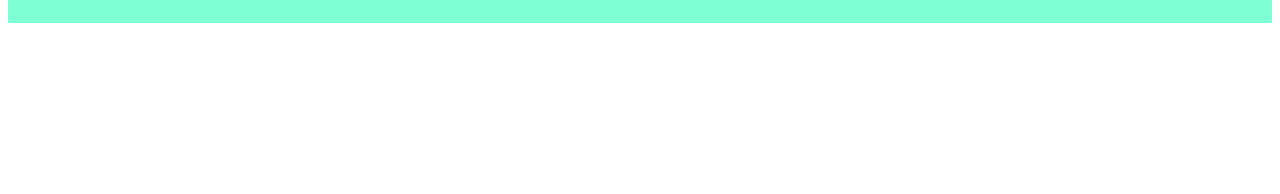
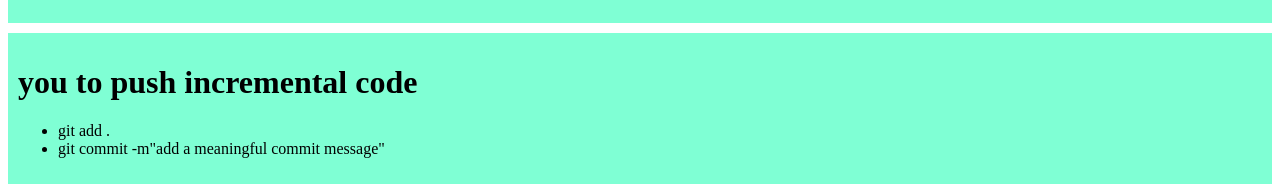
Before and after one commit to TNIHAD/my-simple-website, a plain HTML site: page index.html in a window 1280 px wide. Shown: the part 645-839 px from the top of the page. Before the commit the page ends 800 px from the top, so only its background shows below. Drawn offline with Linux system fonts and the light colour scheme.

Commit message:
adding incremental code list

```diff
--- a/index.html
+++ b/index.html
@@ -22,7 +22,13 @@
     <h1>my third blog</h1>
        <p> Lorem ipsum dolor, sit amet consectetur adipisicing elit. Quas quis ea reprehenderit impedit nulla in, consectetur at veniam. Expedita inventore repellendus officiis debitis omnis nam deleniti nemo in culpa adipisci!</p>
     </div>
-
+    <div>
+        <h1>you to push incremental code</h1>
+        <ul>
+            <li>git add .</li>
+            <li>git commit -m"add a meaningful commit message"</li>
+        </ul>
+    </div>
 
 </body>
 </html>
```
